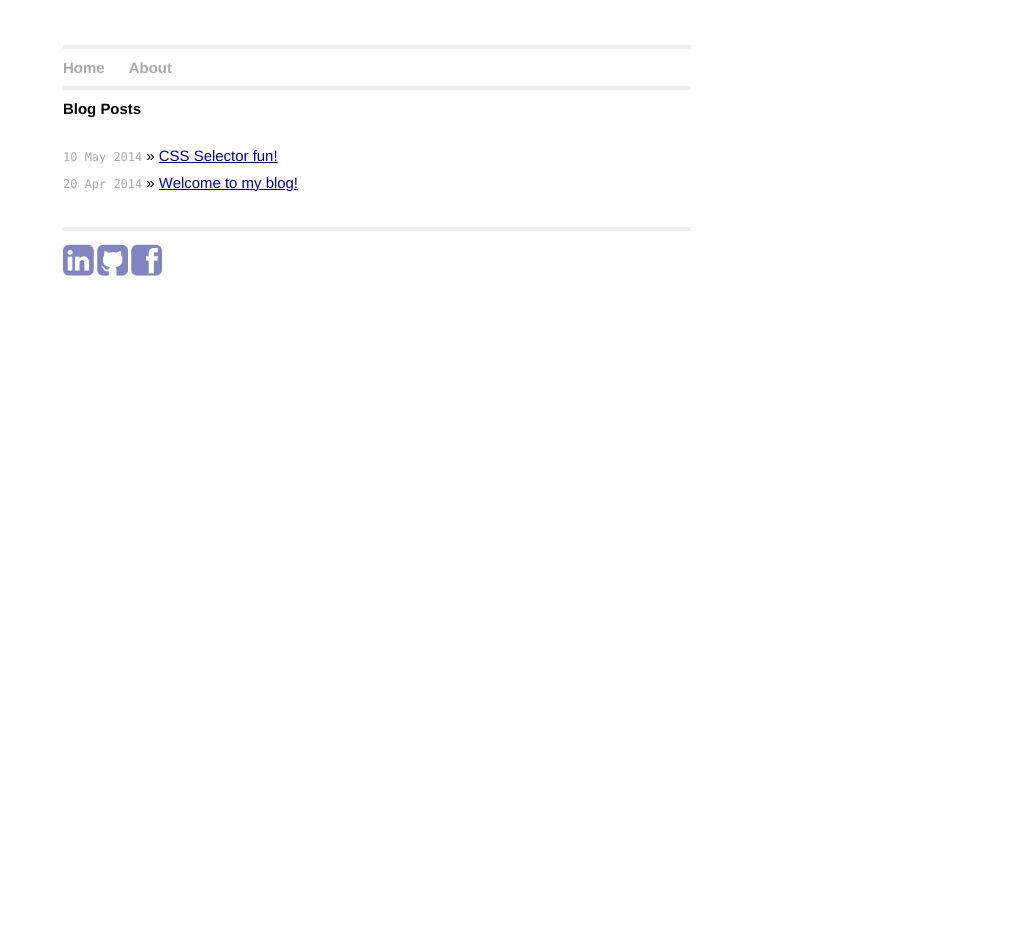
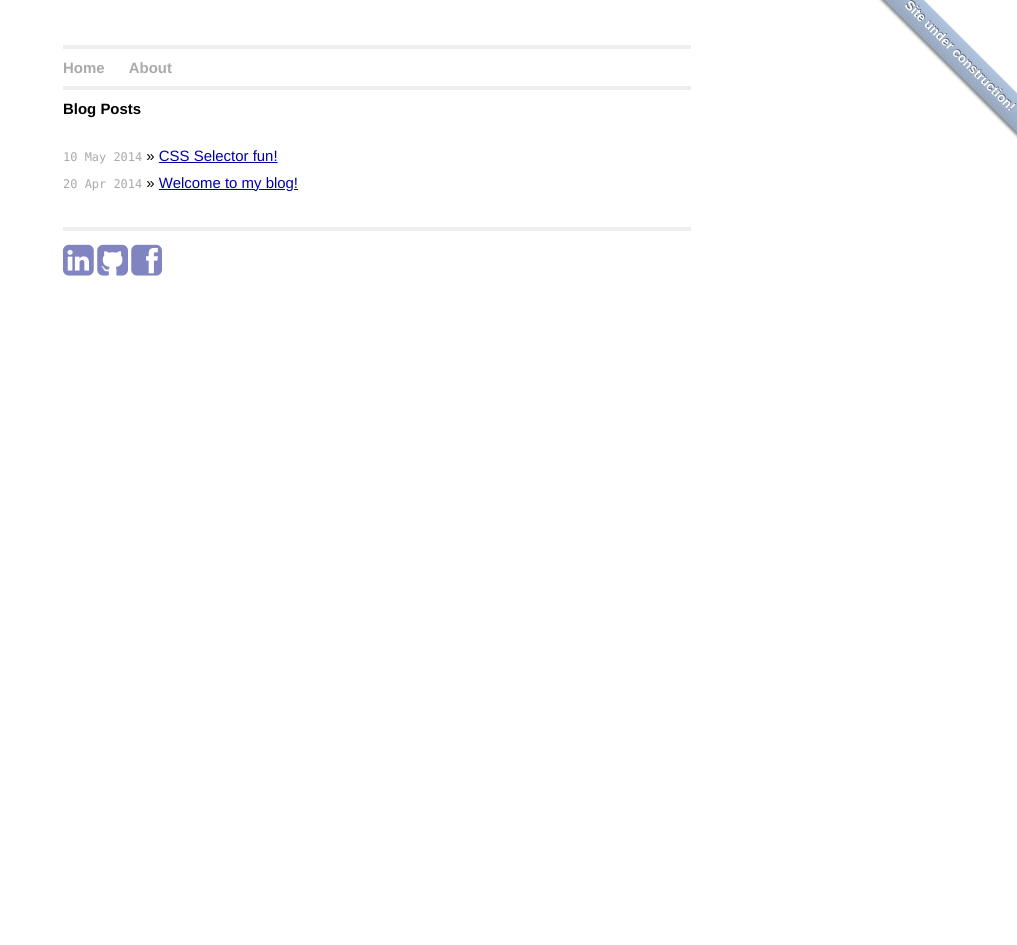
Before and after one commit to rodrigotolledo/rodrigotolledo.github.io, a Jekyll site: the page built from index.html, in a window 1280 px wide. Shown: the whole page, without its empty margins (263-1280 px from the left). Built offline with Jekyll 4.4.1, drawn with Linux system fonts in a browser that asks for light colours; Markdown is read by kramdown in place of the engine named in the settings.

Commit message:
Add 'Site under construction' ribbon.

```diff
--- a/_layouts/default.html
+++ b/_layouts/default.html
@@ -15,8 +15,21 @@
     <!-- font-awesome social icons -->
     <link rel="stylesheet" href="/font-awesome/css/font-awesome.min.css">
 
+    <!-- Github Ribbon -->
+    <link rel="stylesheet" href="/css/github-ribbon.css">
+
+    <!--[if lt IE 9]>
+    <link rel="stylesheet" href="/css/github-ribbon-ie.css">
+    <![endif]-->
+
   </head>
   <body>
+
+    <div class="github-fork-ribbon-wrapper right">
+      <div class="github-fork-ribbon">
+        <a>Site under construction!</a>
+      </div>
+    </div>
 
     <div class="site">
       <div class="header">
--- /dev/null
+++ b/css/github-ribbon.css
@@ -0,0 +1,134 @@
+/* Left will inherit from right (so we don't need to duplicate code) */
+.github-fork-ribbon {
+  /* The right and left classes determine the side we attach our banner to */
+  position: absolute;
+
+  /* Add a bit of padding to give some substance outside the "stitching" */
+  padding: 2px 0;
+
+  /* Set the base colour */
+  background-color: lightsteelblue;
+
+  /* Set a gradient: transparent black at the top to almost-transparent black at the bottom */
+  background-image: -webkit-gradient(linear, left top, left bottom, from(rgba(0, 0, 0, 0)), to(rgba(0, 0, 0, 0.15)));
+  background-image: -webkit-linear-gradient(top, rgba(0, 0, 0, 0), rgba(0, 0, 0, 0.15));
+  background-image: -moz-linear-gradient(top, rgba(0, 0, 0, 0), rgba(0, 0, 0, 0.15));
+  background-image: -ms-linear-gradient(top, rgba(0, 0, 0, 0), rgba(0, 0, 0, 0.15));
+  background-image: -o-linear-gradient(top, rgba(0, 0, 0, 0), rgba(0, 0, 0, 0.15));
+  background-image: linear-gradient(to bottom, rgba(0, 0, 0, 0), rgba(0, 0, 0, 0.15));
+
+  /* Add a drop shadow */
+  -webkit-box-shadow: 0 2px 3px 0 rgba(0, 0, 0, 0.5);
+  -moz-box-shadow: 0 2px 3px 0 rgba(0, 0, 0, 0.5);
+  box-shadow: 0 2px 3px 0 rgba(0, 0, 0, 0.5);
+
+  /* Set the font */
+  font: 700 13px "Helvetica Neue", Helvetica, Arial, sans-serif;
+
+  z-index: 9999;
+  pointer-events: auto;
+}
+
+.github-fork-ribbon a,
+.github-fork-ribbon a:hover {
+  /* Set the text properties */
+  color: #fff;
+  text-decoration: none;
+  text-shadow: 0 -1px rgba(0, 0, 0, 0.5);
+  text-align: center;
+
+  /* Set the geometry. If you fiddle with these you'll also need
+   *      to tweak the top and right values in .github-fork-ribbon. */
+  width: 200px;
+  line-height: 20px;
+
+  /* Set the layout properties */
+  display: inline-block;
+  padding: 2px 0;
+
+  /* Add "stitching" effect */
+  border-width: 1px 0;
+  border-color: #fff;
+  border-color: rgba(255, 255, 255, 0.7);
+}
+
+.github-fork-ribbon-wrapper {
+  width: 150px;
+  height: 150px;
+  position: absolute;
+  overflow: hidden;
+  top: 0;
+  z-index: 9999;
+  pointer-events: none;
+}
+
+.github-fork-ribbon-wrapper.fixed {
+  position: fixed;
+}
+
+.github-fork-ribbon-wrapper.left {
+  left: 0;
+}
+
+.github-fork-ribbon-wrapper.right {
+  right: 0;
+}
+
+.github-fork-ribbon-wrapper.left-bottom {
+  position: fixed;
+  top: inherit;
+  bottom: 0;
+  left: 0;
+}
+
+.github-fork-ribbon-wrapper.right-bottom {
+  position: fixed;
+  top: inherit;
+  bottom: 0;
+  right: 0;
+}
+
+.github-fork-ribbon-wrapper.right .github-fork-ribbon {
+  top: 42px;
+  right: -43px;
+
+  -webkit-transform: rotate(45deg);
+  -moz-transform: rotate(45deg);
+  -ms-transform: rotate(45deg);
+  -o-transform: rotate(45deg);
+  transform: rotate(45deg);
+}
+
+.github-fork-ribbon-wrapper.left .github-fork-ribbon {
+  top: 42px;
+  left: -43px;
+
+  -webkit-transform: rotate(-45deg);
+  -moz-transform: rotate(-45deg);
+  -ms-transform: rotate(-45deg);
+  -o-transform: rotate(-45deg);
+  transform: rotate(-45deg);
+}
+
+
+.github-fork-ribbon-wrapper.left-bottom .github-fork-ribbon {
+  top: 80px;
+  left: -43px;
+
+  -webkit-transform: rotate(45deg);
+  -moz-transform: rotate(45deg);
+  -ms-transform: rotate(45deg);
+  -o-transform: rotate(45deg);
+  transform: rotate(45deg);
+}
+
+.github-fork-ribbon-wrapper.right-bottom .github-fork-ribbon {
+  top: 80px;
+  right: -43px;
+
+  -webkit-transform: rotate(-45deg);
+  -moz-transform: rotate(-45deg);
+  -ms-transform: rotate(-45deg);
+  -o-transform: rotate(-45deg);
+  transform: rotate(-45deg);
+}
```
Also changed, not shown: css/github-ribbon-ie.css (added, +44 -0 lines). Lines whose indentation alone changed are shown as unchanged.
